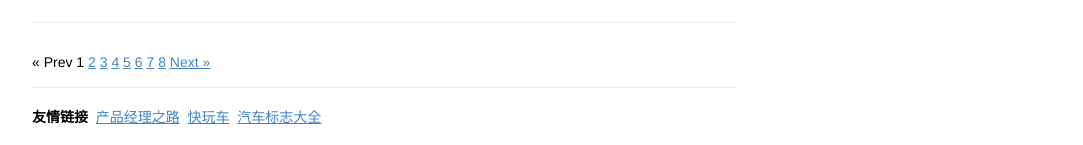
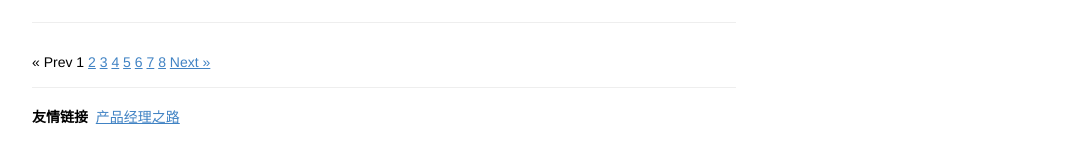
Before and after one commit to tabalt/tabalt.github.io, a Jekyll site: the page built from index.html, in a window 1280 px wide. Shown: the part 1401-1546 px from the top of the page, without its empty margins (98-1181 px from the left). Built offline with Jekyll 4.4.1, drawn with Linux system fonts in a browser that asks for light colours; the list of posts is cut into pages by our own code; comment, search, counter and statistics services are not loaded.

Commit message:
Update link.html

```diff
--- a/_includes/link.html
+++ b/_includes/link.html
@@ -1,6 +1,4 @@
 <div id="links" class="container pd20">
     <strong>友情链接</strong>
     &nbsp;<a href="http://www.roadtopm.com" target="_blank" >产品经理之路</a>
-    &nbsp;<a href="http://www.kuaiwanche.com/" target="_blank" title="好玩专业的汽车社区论坛圈子俱乐部">快玩车</a>
-    &nbsp;<a href="http://www.kuaiwanche.com/chebiao/" target="_blank" title="快玩车旗下车标logo大全">汽车标志大全</a>
 </div>
```
